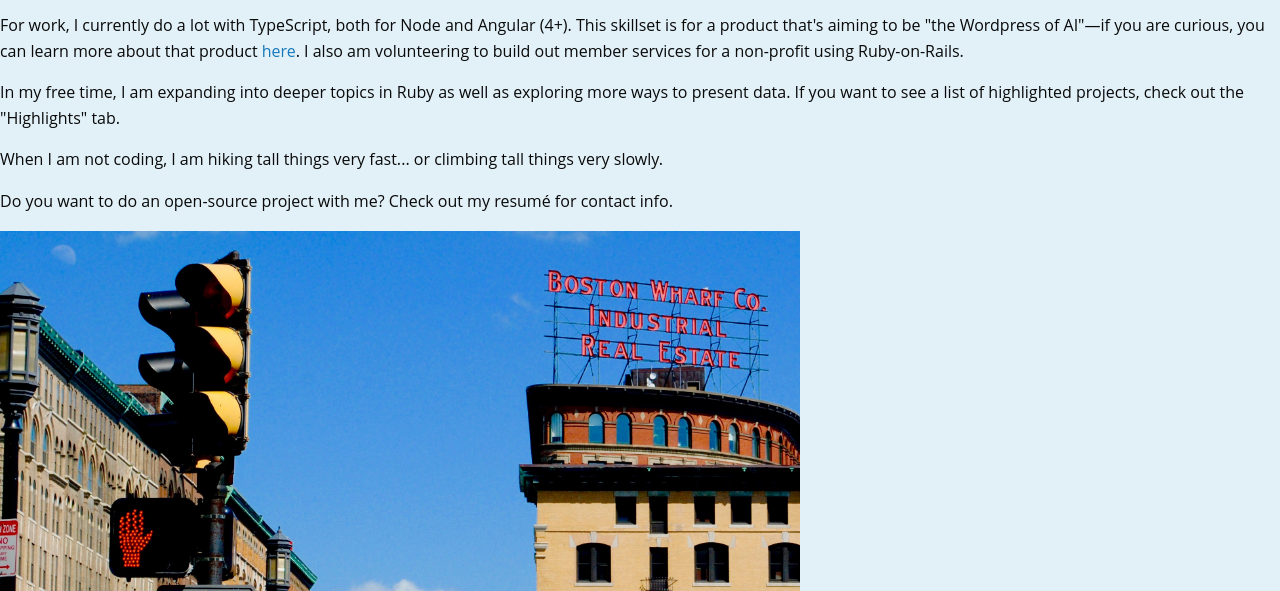
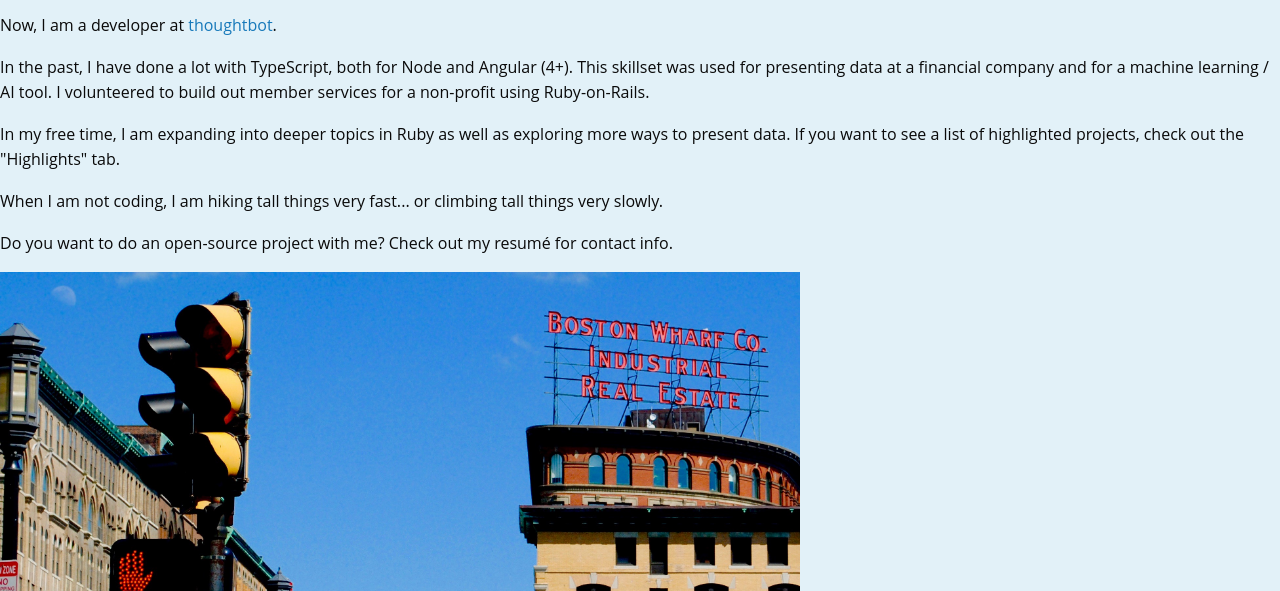
Before and after one commit to ej-mitchell/ej-mitchell.github.io, a plain HTML site: page index.html in a window 1280 px wide. Shown: the part 209-800 px from the top of the page. Drawn offline with nearby package versions, Linux system fonts and the light colour scheme.

Commit message:
Updated intro to reflect new job position
No longer working for Neurala, so it is not accurate to say I'm still
working solely in a MEAN stack.

```diff
--- a/index.html
+++ b/index.html
@@ -29,8 +29,12 @@
         I got my start as a mathematician and writer, noodling around on the side
         with Python and Java. Then, I took part in a fantastic bootcamp to formerly launch my career in the field.
       </p>
+
       <p>
-        For work, I currently do a lot with TypeScript, both for Node and Angular (4+). This skillset is for a product that's aiming to be "the Wordpress of AI"—if you are curious, you can learn more about that product <a href="https://www.neurala.com/">here</a>. I also am volunteering to build out member services for a non-profit using Ruby-on-Rails.
+        Now, I am a developer at <a href="https://www.thoughtbot.com/">thoughtbot</a>.
+      </p>
+      <p>
+        In the past, I have done a lot with TypeScript, both for Node and Angular (4+). This skillset was used for presenting data at a financial company and for a machine learning / AI tool. I volunteered to build out member services for a non-profit using Ruby-on-Rails.
       </p>
       <p>
         In my free time, I am expanding into deeper topics in Ruby as well as exploring more ways to present data. If you want to see a list of highlighted projects, check out the "Highlights" tab.
```
